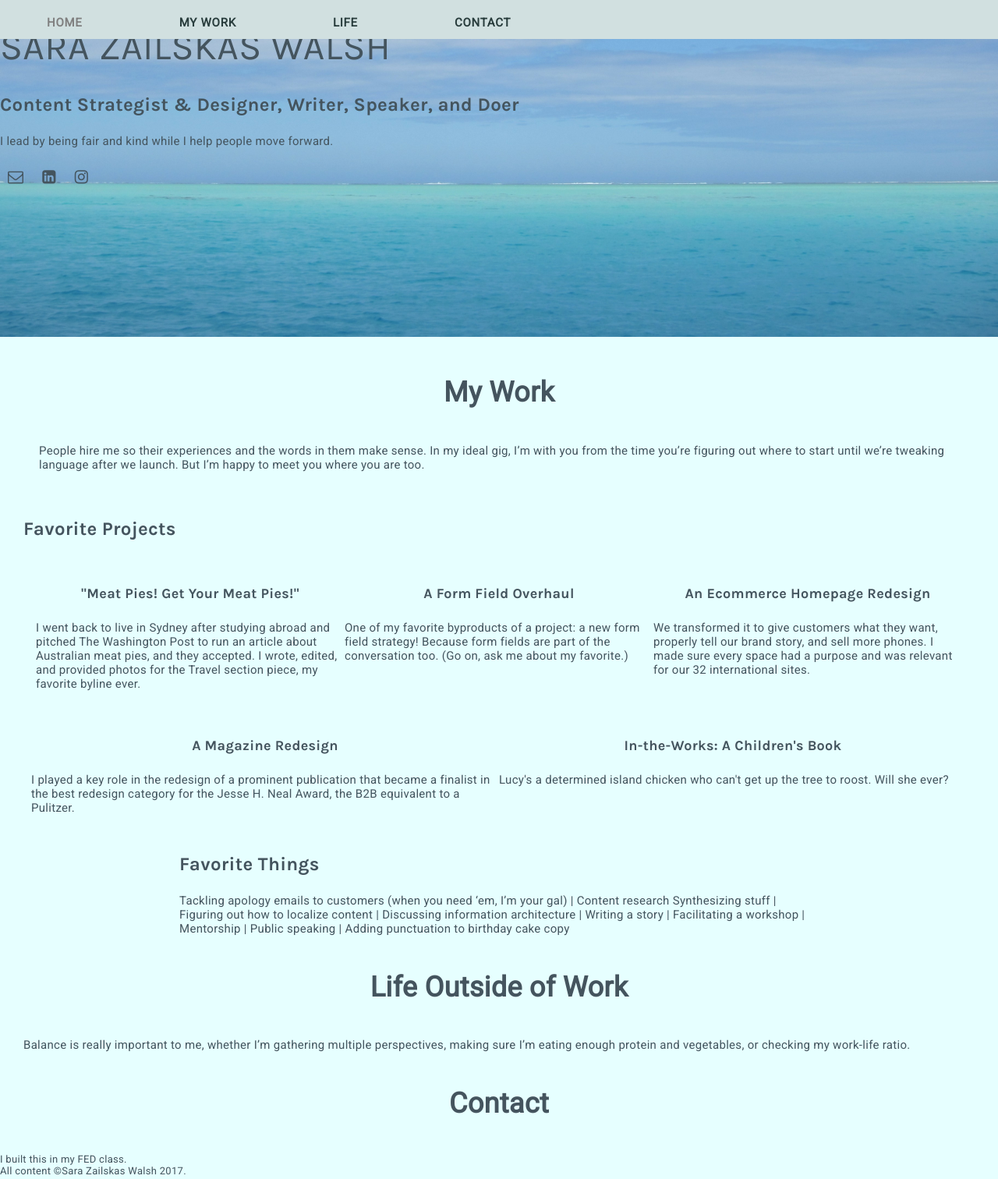
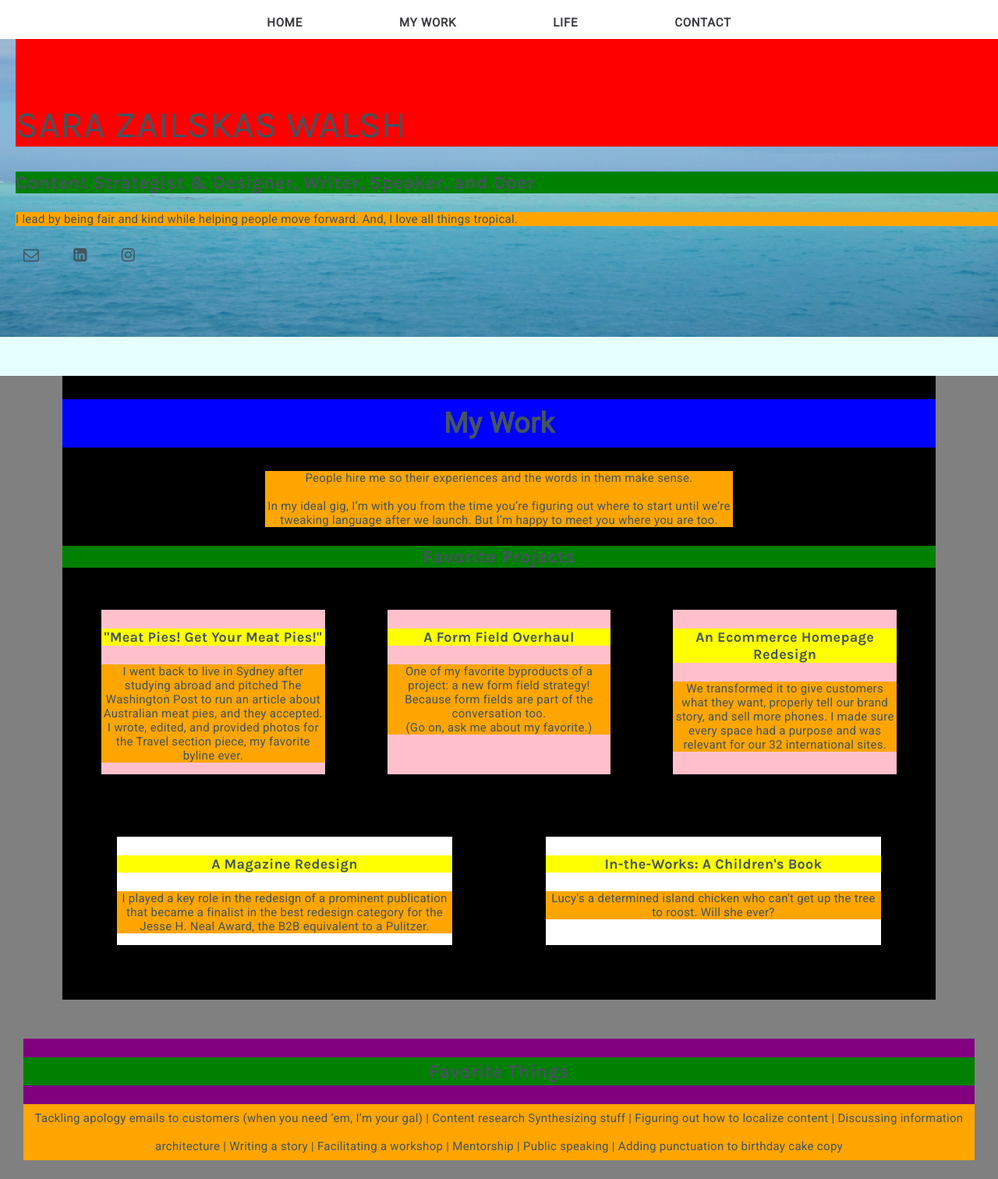
Before and after one commit to zails23/portfolio, a plain HTML site: page final_project_template/index.html in a window 1280 px wide. Shown: the top 1512 px of the page at 78% size. Drawn offline with Linux system fonts and the light colour scheme.

Commit message:
Final project current status

```diff
--- a/final_project_template/css/main.css
+++ b/final_project_template/css/main.css
@@ -26,6 +26,7 @@ body {
 
 main{
     padding: 0 30px;
+    background-color: gray;
 }
 
 a {
@@ -40,7 +41,10 @@ a:hover {
     color: gray;
 }*/
 
-
+p {
+  text-align: center;
+  background-color: orange;
+}
 
 img {
   max-width: 100%;
@@ -56,23 +60,44 @@ h1 {
   text-transform: uppercase;
   font-weight: 400;
   text-align: left;
-
+  background-color: red;
+  margin-left: 20px;
+  padding-top: 100px;
 }
 
 h2 {
   font-size: 36px;
   text-align: center;
   font-weight: 700;
+  padding: 10px;
+  background-color: blue;
 }
 
 h3 {
   font-size: 24px;
+  background-color: green;
+  text-align: center;
   }
 
+.headerh3 {
+  text-align: left;
+  margin-left: 20px;
+}
+
+.headerp {
+  text-align: left;
+  margin-left: 20px;
+}
+
+.intro-text {
+  max-width: 600px;
+  margin: auto;
+}
 
 h4 {
   font-size: 18px;
   text-align: center;
+  background-color: yellow;
 }
 
 .footercopy {
@@ -81,13 +106,15 @@ h4 {
 
 nav {
 
-  background-color:  #d1e0e0;
+    background-color:  white;
     position: fixed;*/
     z-index: 100;
     top: 0;
     width: 100%;
     height: 50px;
     padding-bottom: 1px;
+    display: block;
+    text-align: center;
 
 }
 
@@ -98,12 +125,8 @@ nav a {
 	display: inline-block;
 	border-bottom: none;
 	text-transform: uppercase;
-  color: #293d3d;
+  color: #3C3B3F;
 
-}
-
-.work {
-  margin: 20px;
 }
 
 .social-links a {
@@ -112,13 +135,28 @@ nav a {
 	display: inline-block;
 	color: #44545E;
   text-align: left;
+  margin-left: 20px;
 }
 
+.work {
+  margin: 50px;
+  background-color: black;
+}
 
 .favethings {
- margin-right: 200px;
- margin-left: 200px;
-  text-align: center:
+  margin: 20px 50px
+  text-align: center;
+  background-color: purple;
+  line-height: 36px;
+}
+
+.things-copy {
+
+  margin: 0;
+}
+
+.contact {
+  margin: 50px;
 }
 
 /* ----------------------------------------
@@ -154,10 +192,15 @@ section{
 }
 
 .col-3-3-3 {
-	flex-basis: 33%;
+  margin: 20px 40px 40px 40px;
+  flex-basis: 33%;
+  background-color: pink;
+
 }
 .col-2-3 {
+  margin: 20px 60px 60px 60px;
 	flex-basis: 64%;
+  background-color: white;
 }
 
 /* ----------------------------------------
--- a/final_project_template/index.html
+++ b/final_project_template/index.html
@@ -29,7 +29,7 @@
     </nav>
     <h1>Sara Zailskas Walsh</h1>
     <h3 class="headerh3">Content Strategist & Designer, Writer, Speaker, and Doer</h3>
-    <p>I lead by being fair and kind while I help people move forward.</p>
+    <p class="headerp">I lead by being fair and kind while helping people move forward. And, I love all things tropical.</p>
     <div class="social-links">
       <a href="zails@yahoo.com"><i class="fa fa-envelope-o" aria-hidden="true"></i></a>
       <a href="https://www.linkedin.com/in/sarazailskas/"><i class="fa fa-linkedin-square" aria-hidden="true"></i></a>
@@ -39,10 +39,9 @@
   <main>
     <section class="work">
       <h2>My Work</h2>
-        <p>People hire me so their experiences and the words in them make sense. In my ideal gig, I’m with you from the time you’re figuring out where to start until we’re tweaking language after we launch. But I’m happy to meet you where you are too.</p>
-      </section>
+      <p class="intro-text">People hire me so their experiences and the words in them make sense. <br><br>In my ideal gig, I’m with you from the time you’re figuring out where to start until we’re tweaking language after we launch. But I’m happy to meet you where you are too.</p>
 
-      <section>
+
       <h3>Favorite Projects</h3>
       <section class="row">
         <div class="col-3-3-3">
@@ -52,7 +51,7 @@
 
         <div class="col-3-3-3">
           <h4>A Form Field Overhaul</h4>
-            <p>One of my favorite byproducts of a project: a new form field strategy! Because form fields are part of the conversation too.  (Go on, ask me about my favorite.)</p>
+          <p>One of my favorite byproducts of a project: a new form field strategy! Because form fields are part of the conversation too. <br> (Go on, ask me about my favorite.)</p>
         </div>
 
         <div class="col-3-3-3">
@@ -60,6 +59,7 @@
           <p>We transformed it to give customers what they want, properly tell our brand story, and sell more phones. I made sure every space had a purpose and was relevant for our 32 international sites.</p>
         </div>
       </section>
+
 
       <section class="row">
         <div class="col-2-3">
@@ -77,24 +77,26 @@
     <section>
       <div class="favethings">
         <h3>Favorite Things</h3>
-          <p>Tackling apology emails to customers (when you need ‘em, I’m your gal) | Content research
+        <p class=things-copy>Tackling apology emails to customers (when you need ‘em, I’m your gal) | Content research
             Synthesizing stuff | Figuring out how to localize content | Discussing information architecture | Writing a story | Facilitating a workshop | Mentorship | Public speaking | Adding punctuation to birthday cake copy</p>
 
       </div>
     </section>
-      <section>
+
+    <!-- <section>
         <h2>Life Outside of Work</h2>
         <p>Balance is really important to me, whether I’m gathering multiple perspectives, making sure I’m eating enough protein and vegetables, or checking my work-life ratio.</p>
-      </section>
+    </section> -->
 
-      <section>
+    <section class="contact">
       <h2>Contact</h2>
     </section>
 
   </main>
 
   <footer>
-      <p class="footercopy">I built this in my FED class.<br>All content ©Sara Zailskas Walsh 2017.<p>
+    <p class="footercopy">I built this in my FED class.<br>Text and photos ©Sara Zailskas Walsh 2017.<p>
+    <div>Icons made by <a href="http://www.freepik.com" title="Freepik">Freepik</a> from <a href="https://www.flaticon.com/" title="Flaticon">www.flaticon.com</a> is licensed by <a href="http://creativecommons.org/licenses/by/3.0/" title="Creative Commons BY 3.0" target="_blank">CC 3.0 BY</a></div>
   </footer>
 
 </body>
```
Also changed, not shown: final_project_template/img/form.png (added), final_project_template/img/icon (1).png (added), final_project_template/img/meat-pie (1).png (added), final_project_template/img/rooster.png (added), final_project_template/img/shopping-cart (1).png (added). Lines whose indentation alone changed are shown as unchanged.
